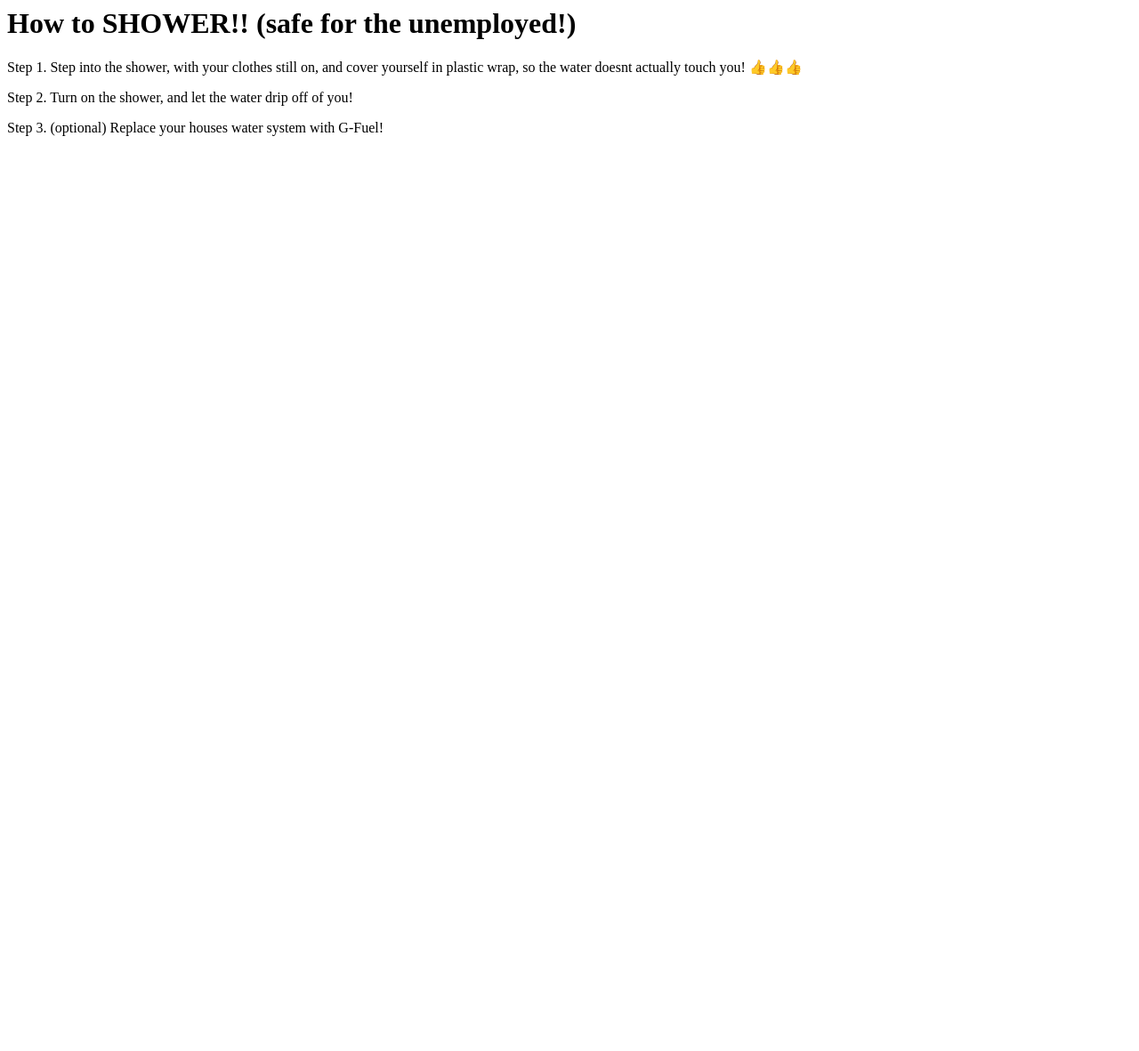
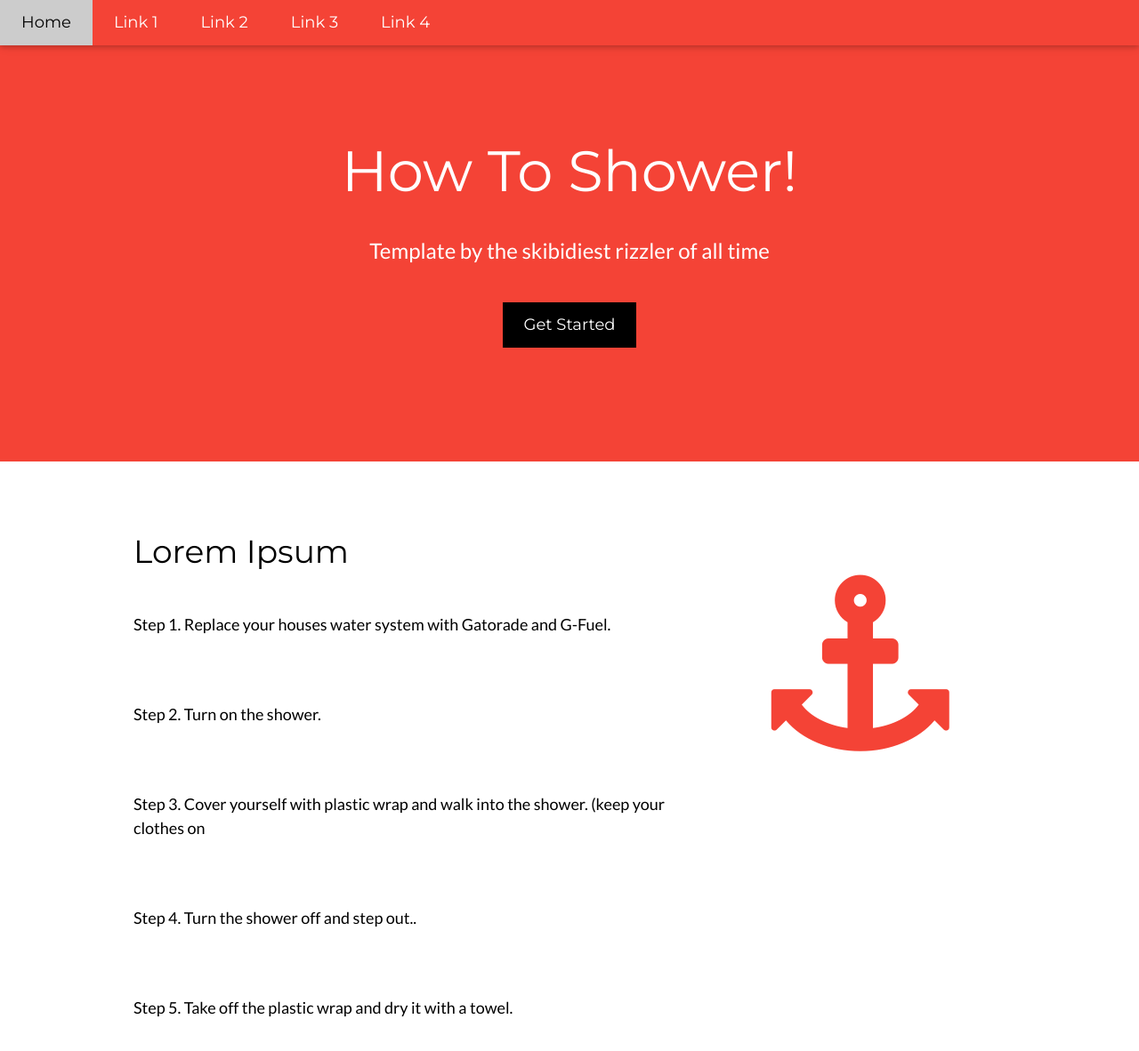
Before and after one commit to skibi999/how-to-shower, a plain HTML site: page index.html in a window 1280 px wide. Shown: the top 1182 px of the page at 89% size. Before the commit the page ends 800 px from the top, so only its background shows below. Drawn offline with nearby package versions, Linux system fonts and the light colour scheme.

Commit message:
Update index.html

```diff
--- a/index.html
+++ b/index.html
@@ -1,11 +1,99 @@
-<html>
-  <head>
-    <title>How To Shower!!</title>
-  </head>
-  <body>
-    <h1>How to SHOWER!! (safe for the unemployed!)</h1>
-    <p>Step 1. Step into the shower, with your clothes still on, and cover yourself in plastic wrap, so the water doesnt actually touch you! 👍👍👍</p>
-    <p>Step 2. Turn on the shower, and let the water drip off of you!</p>
-    <p>Step 3. (optional) Replace your houses water system with G-Fuel!</p>
-  </body>
+<!DOCTYPE html>
+<html lang="en">
+<head>
+<title>How to take a shower (UNEMPLOYED FRIENDLY 😁)</title>
+<meta charset="UTF-8">
+<meta name="viewport" content="width=device-width, initial-scale=1">
+<link rel="stylesheet" href="https://www.w3schools.com/w3css/5/w3.css">
+<link rel="stylesheet" href="https://fonts.googleapis.com/css?family=Lato">
+<link rel="stylesheet" href="https://fonts.googleapis.com/css?family=Montserrat">
+<link rel="stylesheet" href="https://cdnjs.cloudflare.com/ajax/libs/font-awesome/4.7.0/css/font-awesome.min.css">
+<style>
+body,h1,h2,h3,h4,h5,h6 {font-family: "Lato", sans-serif}
+.w3-bar,h1,button {font-family: "Montserrat", sans-serif}
+.fa-anchor,.fa-coffee {font-size:200px}
+</style>
+</head>
+<body>
+
+<!-- Navbar -->
+<div class="w3-top">
+  <div class="w3-bar w3-red w3-card w3-left-align w3-large">
+    <a class="w3-bar-item w3-button w3-hide-medium w3-hide-large w3-right w3-padding-large w3-hover-white w3-large w3-red" href="javascript:void(0);" onclick="myFunction()" title="Toggle Navigation Menu"><i class="fa fa-bars"></i></a>
+    <a href="#" class="w3-bar-item w3-button w3-padding-large w3-white">Home</a>
+    <a href="#" class="w3-bar-item w3-button w3-hide-small w3-padding-large w3-hover-white">Link 1</a>
+    <a href="#" class="w3-bar-item w3-button w3-hide-small w3-padding-large w3-hover-white">Link 2</a>
+    <a href="#" class="w3-bar-item w3-button w3-hide-small w3-padding-large w3-hover-white">Link 3</a>
+    <a href="#" class="w3-bar-item w3-button w3-hide-small w3-padding-large w3-hover-white">Link 4</a>
+  </div>
+
+  <!-- Navbar on small screens -->
+  <div id="navDemo" class="w3-bar-block w3-white w3-hide w3-hide-large w3-hide-medium w3-large">
+    <a href="#" class="w3-bar-item w3-button w3-padding-large">Link 1</a>
+    <a href="#" class="w3-bar-item w3-button w3-padding-large">Link 2</a>
+    <a href="#" class="w3-bar-item w3-button w3-padding-large">Link 3</a>
+    <a href="#" class="w3-bar-item w3-button w3-padding-large">Link 4</a>
+  </div>
+</div>
+
+<!-- Header -->
+<header class="w3-container w3-red w3-center" style="padding:128px 16px">
+  <h1 class="w3-margin w3-jumbo">How To Shower!</h1>
+  <p class="w3-xlarge">Template by the skibidiest rizzler of all time</p>
+  <button class="w3-button w3-black w3-padding-large w3-large w3-margin-top">Get Started</button>
+</header>
+
+<!-- First Grid -->
+<div class="w3-row-padding w3-padding-64 w3-container">
+  <div class="w3-content">
+    <div class="w3-twothird">
+      <h1>Lorem Ipsum</h1>
+      <h5 class="w3-padding-32">Step 1. Replace your houses water system with Gatorade and G-Fuel.</h5>
+      <h5 class="w3-padding-32">Step 2. Turn on the shower.</h5>
+      <h5 class="w3-padding-32">Step 3. Cover yourself with plastic wrap and walk into the shower. (keep your clothes on</h5>
+      <h5 class="w3-padding-32">Step 4. Turn the shower off and step out..</h5>
+      <h5 class="w3-padding-32">Step 5. Take off the plastic wrap and dry it with a towel.</h5>
+      <h5 class="w3-padding-32">Step 6. Spray compressed farts from a can into the shower to avoid unwanted objects like girls.</h5>
+
+      <p class="w3-text-grey">Turi ip ip ip.</p>
+    </div>
+
+    <div class="w3-third w3-center">
+      <i class="fa fa-anchor w3-padding-64 w3-text-red"></i>
+    </div>
+  </div>
+</div>
+
+
+
+<div class="w3-container w3-black w3-center w3-opacity w3-padding-64">
+    <h1 class="w3-margin w3-xlarge">Quote of the day: be unemployed</h1>
+</div>
+
+<!-- Footer -->
+<footer class="w3-container w3-padding-64 w3-center w3-opacity">
+  <div class="w3-xlarge w3-padding-32">
+    <i class="fa fa-facebook-official w3-hover-opacity"></i>
+    <i class="fa fa-instagram w3-hover-opacity"></i>
+    <i class="fa fa-snapchat w3-hover-opacity"></i>
+    <i class="fa fa-pinterest-p w3-hover-opacity"></i>
+    <i class="fa fa-twitter w3-hover-opacity"></i>
+    <i class="fa fa-linkedin w3-hover-opacity"></i>
+ </div>
+ <p>Powered by <a href="https://www.w3schools.com/w3css/default.asp" target="_blank">w3.css</a></p>
+</footer>
+
+<script>
+// Used to toggle the menu on small screens when clicking on the menu button
+function myFunction() {
+  var x = document.getElementById("navDemo");
+  if (x.className.indexOf("w3-show") == -1) {
+    x.className += " w3-show";
+  } else {
+    x.className = x.className.replace(" w3-show", "");
+  }
+}
+</script>
+
+</body>
 </html>
```
